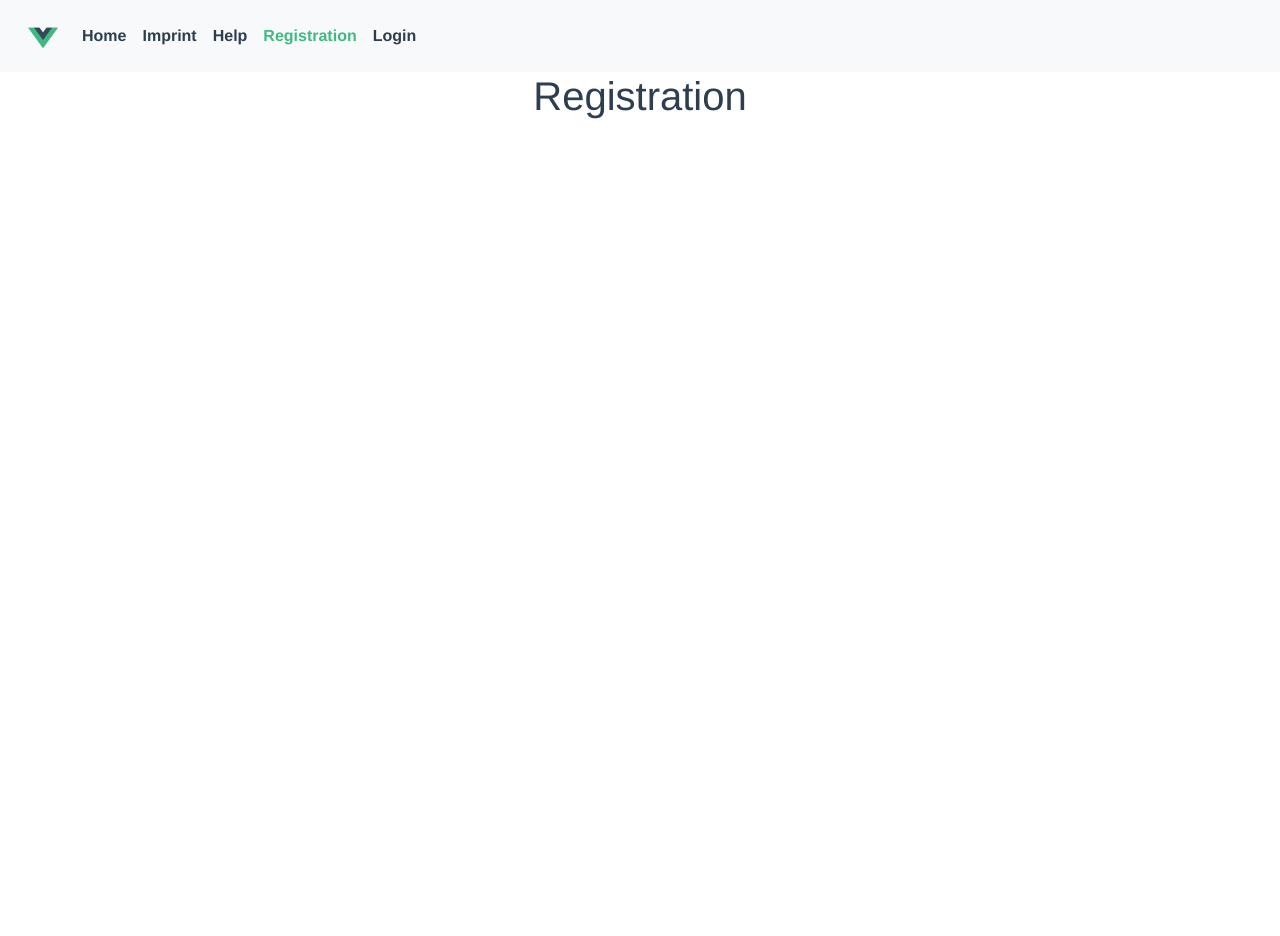
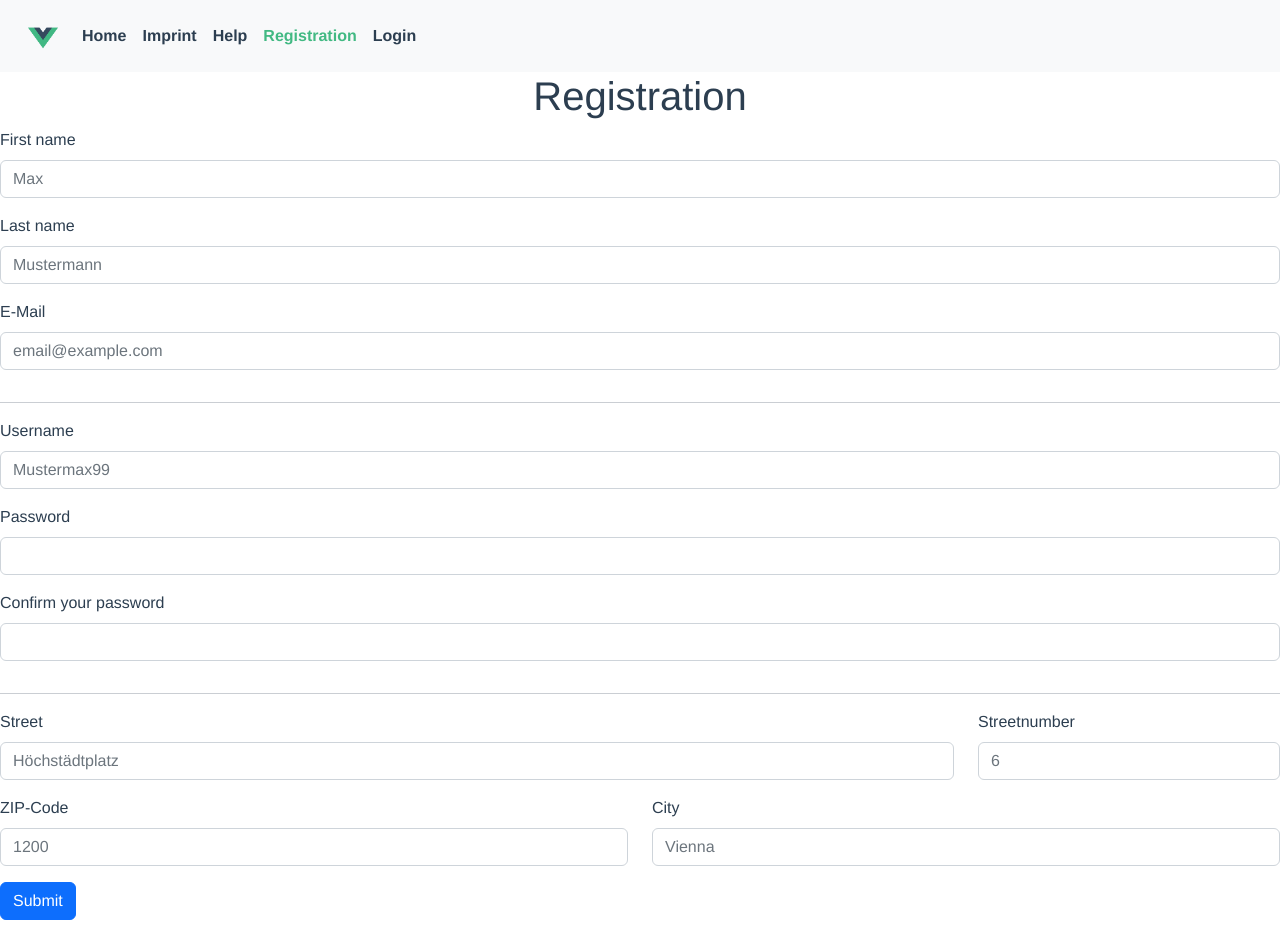
Before and after one commit to wi20b083/fweng-proj, a Vue app in the folder proj/: page /registration in a window 1280 px wide. Before the commit the page ends 800 px from the top, so only its background shows below. Built offline with nearby package versions, Linux system fonts and the light colour scheme.

Commit message:
registration form

```diff
--- a/proj/src/App.vue
+++ b/proj/src/App.vue
@@ -1,5 +1,4 @@
 <template>
-
   <MoleculeNavbar/>
   <router-view/>
 </template>
@@ -11,9 +10,8 @@ import MoleculeNavbar from './components/molecules/MoleculeNavbar.vue'
 export default {
   name: 'App',
   components: {
-    //OrganismFormEmailPassword,
     MoleculeNavbar
-  }
+}
 }
 </script>
 
--- /dev/null
+++ b/proj/src/components/organisms/OrganismFormUserData.vue
@@ -0,0 +1,112 @@
+<template>
+  <form method="post">
+    <div class="mb-3">
+      <div class="col">
+        <AtomHeader is="h3" content="General"/>
+        <div class="row">
+          <MoleculeLabelledInput
+            id="fname"
+            inputType="text"
+            label="First name"
+            placeholder="Max"
+          />
+        </div>
+        <div class="row">
+          <MoleculeLabelledInput
+            id="lname"
+            inputType="text"
+            label="Last name"
+            placeholder="Mustermann"
+          />
+        </div>
+        <div class="row">
+          <MoleculeLabelledInput
+            id="email"
+            inputType="email"
+            label="E-Mail"
+            placeholder="email@example.com"
+          />
+        </div>
+        <hr/>
+        <AtomHeader is="h3" content="Login Data"/>
+        <div class="row">
+          <MoleculeLabelledInput
+            id="uname"
+            inputType="text"
+            label="Username"
+            placeholder="Mustermax99"
+          />
+        </div>
+        <div class="row">
+          <MoleculeLabelledInput
+            id="pw"
+            inputType="password"
+            label="Password"
+          />
+        </div>
+        <div class="row">
+          <MoleculeLabelledInput
+            id="pw_confirm"
+            inputType="password"
+            label="Confirm your password"
+            placeholder=""
+          />
+        </div>
+        <hr/>
+        <AtomHeader is="h3" content="Address"/>
+        <div class="row">
+          <div class="col">
+            <MoleculeLabelledInput
+              id="street"
+              inputType="text"
+              label="Street"
+              placeholder="Höchstädtplatz"
+            />
+          </div>
+          <div class="col-3">
+            <MoleculeLabelledInput
+              id="streetnr"
+              inputType="text"
+              label="Streetnumber"
+              placeholder="6"
+            />
+          </div>
+        </div>
+        <div class="row">
+          <div class="col">
+            <MoleculeLabelledInput
+              id="zip"
+              inputType="text"
+              label="ZIP-Code"
+              placeholder="1200"
+            />
+          </div>
+          <div class="col">
+            <MoleculeLabelledInput
+              id="city"
+              inputType="text"
+              label="City"
+              placeholder="Vienna"
+            />
+          </div>
+        </div>
+        <AtomButton
+          type="submit"
+          classname="btn btn-primary"
+          content="Submit"
+        />
+      </div>
+    </div>
+  </form>
+</template>
+
+<script>
+import MoleculeLabelledInput from "../molecules/MoleculeLabelledInput.vue";
+import AtomButton from "../atoms/AtomButton.vue";
+import AtomHeader from "../atoms/AtomHeader.vue";
+
+export default {
+  name: "OrganismFormUserData",
+  components: { MoleculeLabelledInput, AtomButton, AtomHeader },
+};
+</script>
--- a/proj/src/views/RegistrationView.vue
+++ b/proj/src/views/RegistrationView.vue
@@ -1,3 +1,15 @@
 <template>
     <h1 class="centered">Registration</h1>
+    <OrganismFormUserData/>
 </template>
+
+<script>
+import OrganismFormUserData from '../components/organisms/OrganismFormUserData.vue'
+
+export default {
+   name: 'RegistrationView',
+   components:{
+        OrganismFormUserData
+   }
+}
+</script>
```
